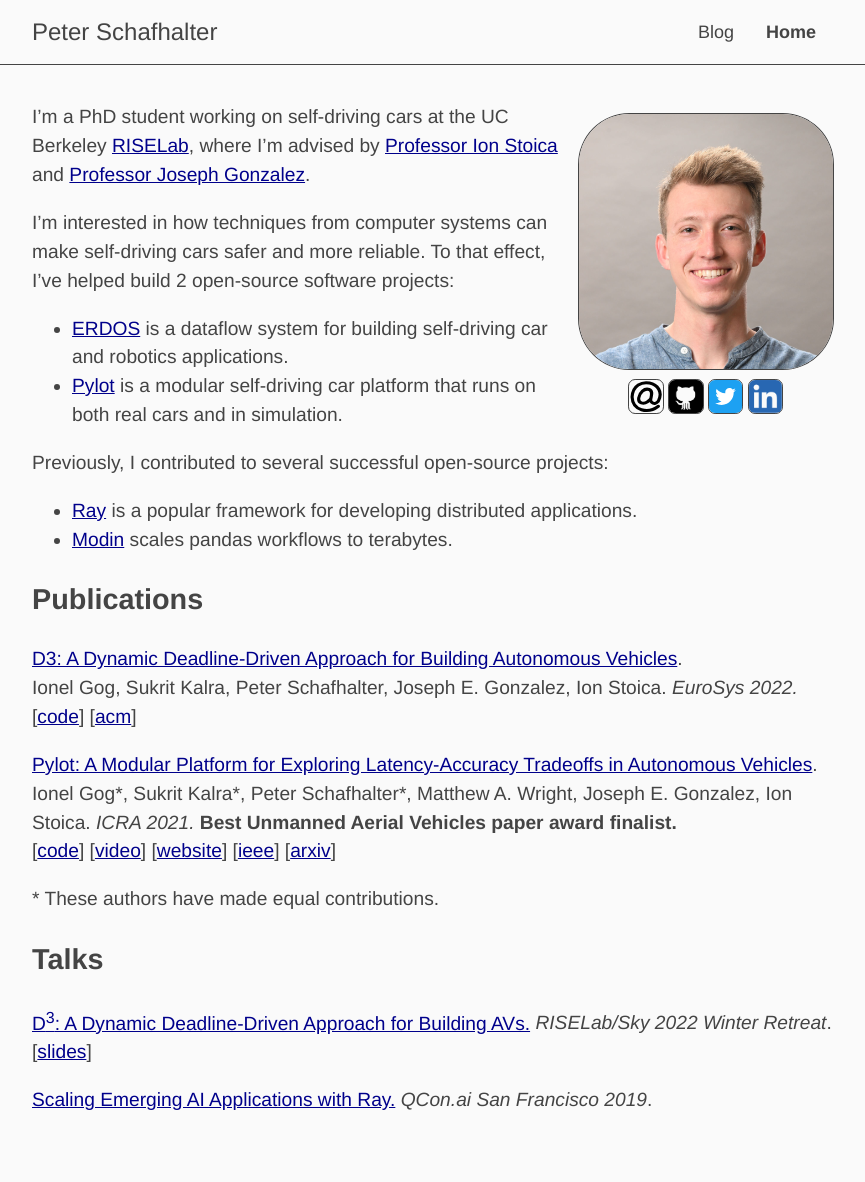
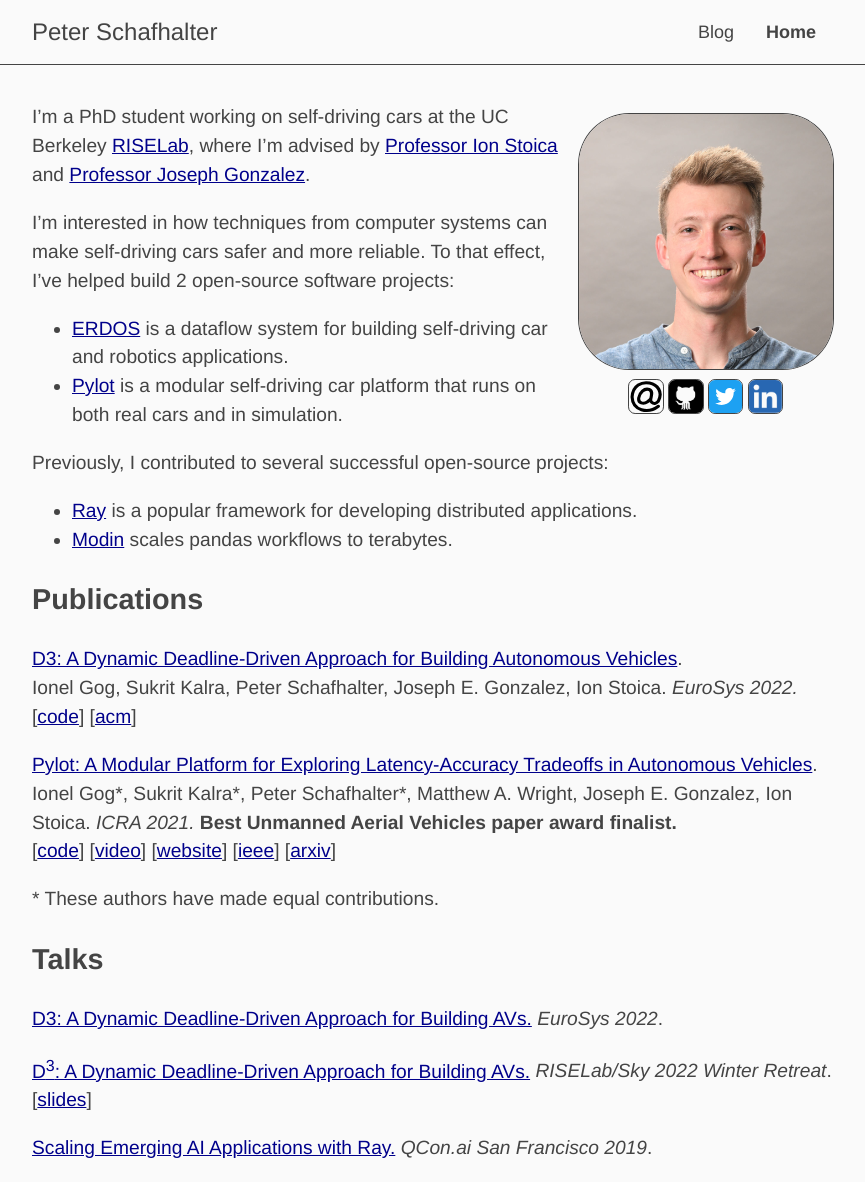
Before and after one commit to pschafhalter/pschafhalter.github.io, a Jekyll site: the page built from index.md, in a window 1280 px wide. Shown: the whole page, without its empty margins (208-1073 px from the left). Built offline with Jekyll 4.4.1, drawn with Linux system fonts in a browser that asks for light colours; before the commit the page ends 1134 px from its top, so only the background shows below that.

Commit message:
Add EuroSys talk

```diff
--- a/index.md
+++ b/index.md
@@ -43,6 +43,8 @@ Ionel Gog\*, Sukrit Kalra\*, Peter Schafhalter\*, Matthew A. Wright, Joseph E. G
 
 ## Talks
 
+[D3: A Dynamic Deadline-Driven Approach for Building AVs.](/) *EuroSys 2022*.
+
 [D<sup>3</sup>: A Dynamic Deadline-Driven Approach for Building AVs.](https://youtu.be/NG3U9rE8QcE) *RISELab/Sky 2022 Winter Retreat*.
 \[[slides](https://drive.google.com/file/d/1_srYqYek0LlJ6nbCpJr9fvDElJ81R9qc/view?usp=sharing)\]
 
```
